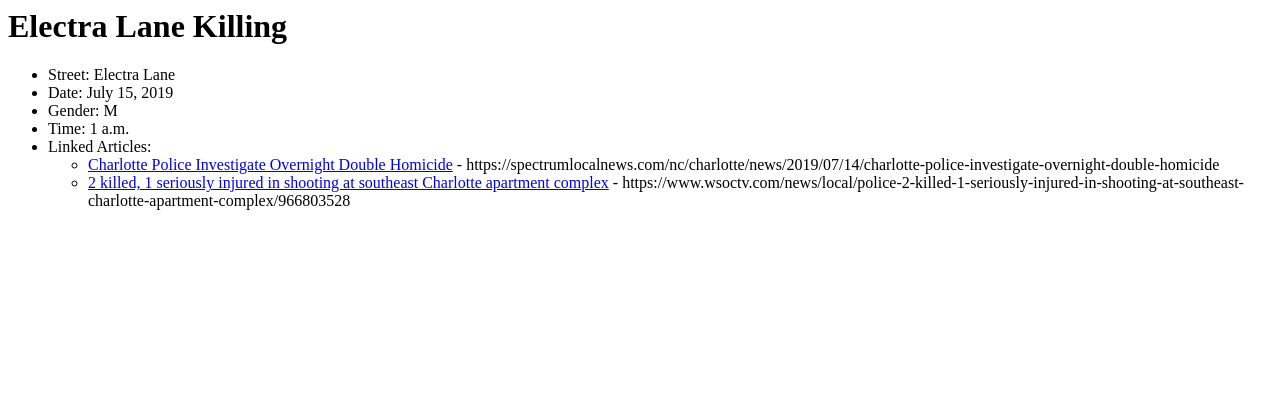
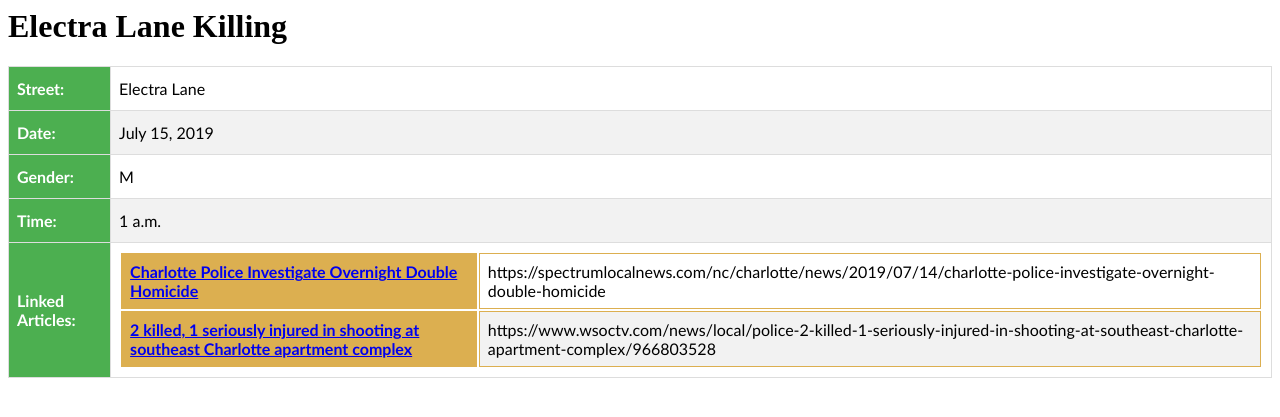
Before and after one commit to dougfoo/homicide, a Django app: page /3/ in a window 1280 px wide. Shown: the top 417 px of the page. Run offline with Django 3.2, Linux system fonts and the light colour scheme; data comes from the database, SQL or seed files in the repository.

Commit message:
fix css again

```diff
--- a/tracker/templates/tracker/detail.html
+++ b/tracker/templates/tracker/detail.html
@@ -1,15 +1,72 @@
-<h1>{{ homicide.street }} Killing</h1>
-<ul>
-    <li>Street: {{ homicide.street }}</li>
-    <li>Date: {{ homicide.date }}</li>
-    <li>Gender: {{ homicide.gender }}</li>
-    <li>Time: {{ homicide.time }}</li>
-    <li>Linked Articles:</li>
-    <ul>
-    {% for a in homicide.get_articles %}
-        <li><a href='{{a.url}}'>{{ a.headline }}</a></a> - {{ a.url }}</li>
-    {% empty %}
-        <li>No Articles </li>
-    {% endfor %}
-</ul>
-</ul>
+<html>
+    <head>
+        <style>
+            #homicides {
+                font-family: "Trebuchet MS", Arial, Helvetica, sans-serif;
+                border-collapse: collapse;
+                width: 100%;
+            }
+
+            #homicides td, #homicides th {
+                border: 1px solid #ddd;
+                padding: 8px;
+            }
+
+            #homicides tr:nth-child(even){background-color: #f2f2f2;}
+
+            #homicides tr:hover {background-color: #ddd;}
+
+            #homicides th {
+                padding-top: 12px;
+                padding-bottom: 12px;
+                text-align: left;
+                background-color: #4CAF50;
+                color: white;
+            }
+            #articles th {
+                padding-top: 12px;
+                padding-bottom: 12px;
+                text-align: left;
+                background-color: #DCAF50;
+                color: white;
+            }
+            #articles td, #articles th {
+                border: 1px solid #DCAF50;
+                padding: 8px;
+            }
+        </style>
+    </head>
+    <body>
+        <h1>{{ homicide.street }} Killing</h1>
+
+        <table id='homicides' class='homicides'>
+            <tr>
+                <th>Street:</th><td> {{ homicide.street }}</td>
+            </tr>
+            <tr>
+                <th>Date:</th><td> {{ homicide.date }}</td>
+            </tr>
+            <tr>
+                <th>Gender:</th><td> {{ homicide.gender }}</td>
+            </tr>
+            <tr>
+                <th>Time:</th><td> {{ homicide.time }}</td>
+            </tr>
+            <tr>
+                <th>Linked Articles:
+                    <td>
+                        <table id='articles' class='articles'>
+                            {% for a in homicide.get_articles %}
+                            <tr>
+                                <th><a href='{{a.url}}'>{{ a.headline }}</a></th><td>{{ a.url }}</td>
+                            {% empty %}
+                                <th></th><td>No Articles </td>
+                            {% endfor %}
+                            </tr>
+                        </table>
+                    </td>
+                </th>
+            </tr>
+        </table>
+    </body>
+</html>
```
